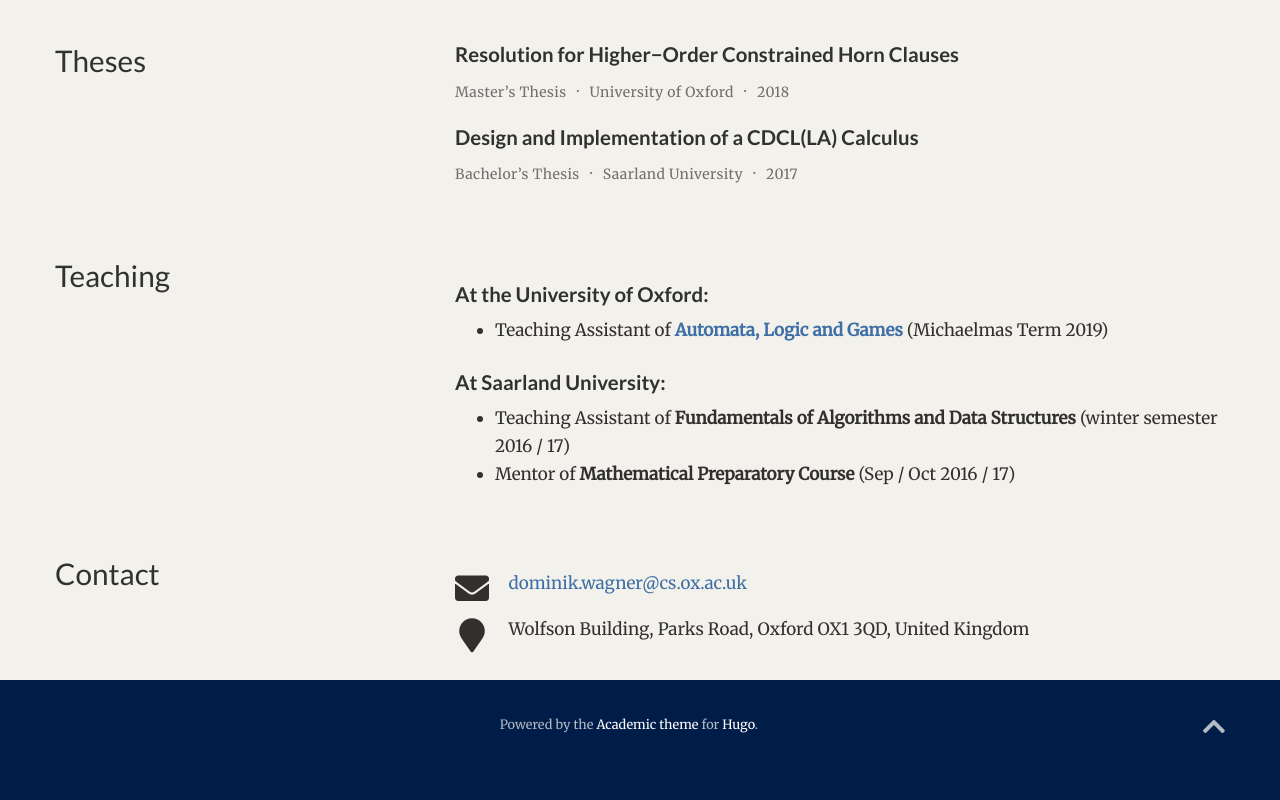
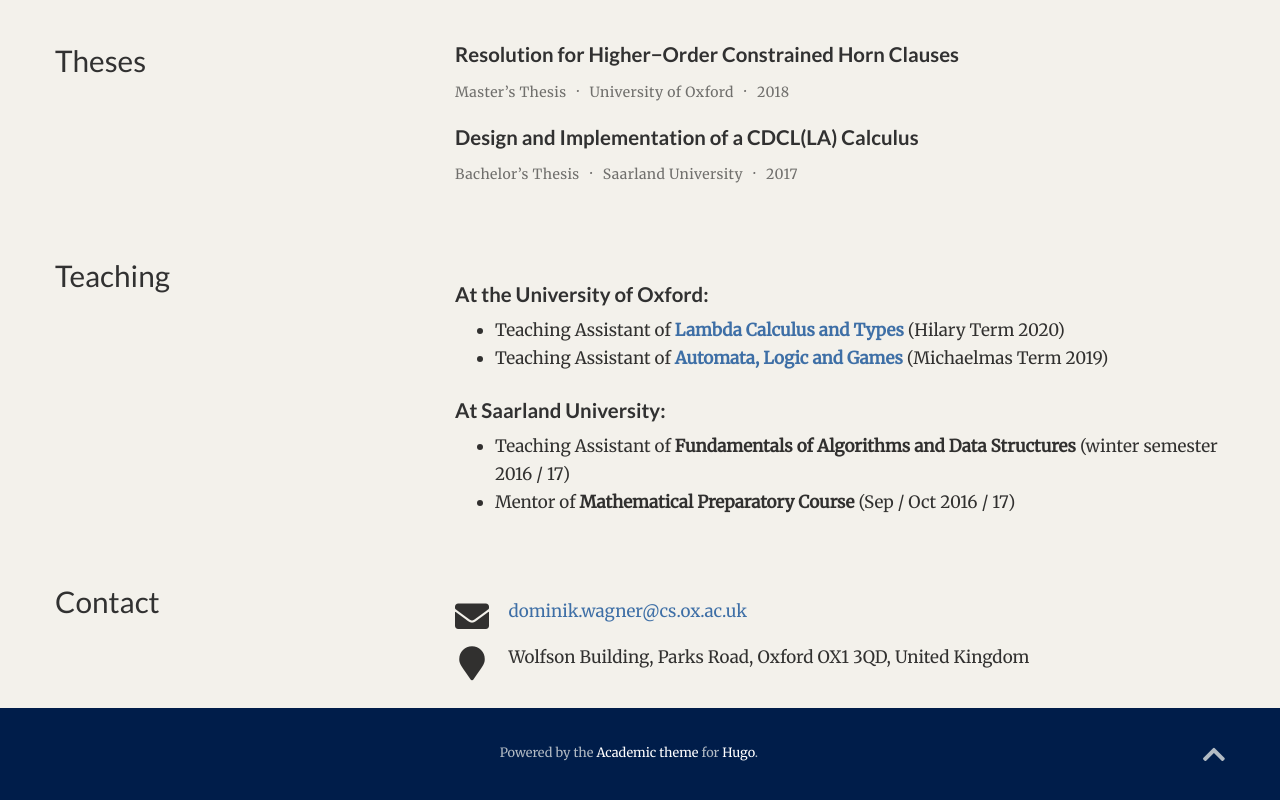
Before and after one commit to domwagner/domwagner.github.io, a plain HTML site: page index.html in a window 1280 px wide. Shown: the part 1189-1989 px from the top of the page. Drawn offline with nearby package versions, Linux system fonts and the light colour scheme; some icons are missing.

Commit message:
added lambda+types

```diff
--- a/index.html
+++ b/index.html
@@ -1440,6 +1440,7 @@ I am broadly interested in the semantics of programming languages and logic. Cur
 <h3 id="at-the-university-of-oxford">At the University of Oxford:</h3>
 
 <ul>
+<li>Teaching Assistant of <a href="https://www.cs.ox.ac.uk/teaching/courses/2019-2020/lambda/" target="_blank"><strong>Lambda Calculus and Types</strong></a> (Hilary Term 2020)</li>
 <li>Teaching Assistant of <a href="https://www.cs.ox.ac.uk/teaching/courses/2019-2020/automatalogicgames/index.html" target="_blank"><strong>Automata, Logic and Games</strong></a> (Michaelmas Term 2019)</li>
 </ul>
 
```
